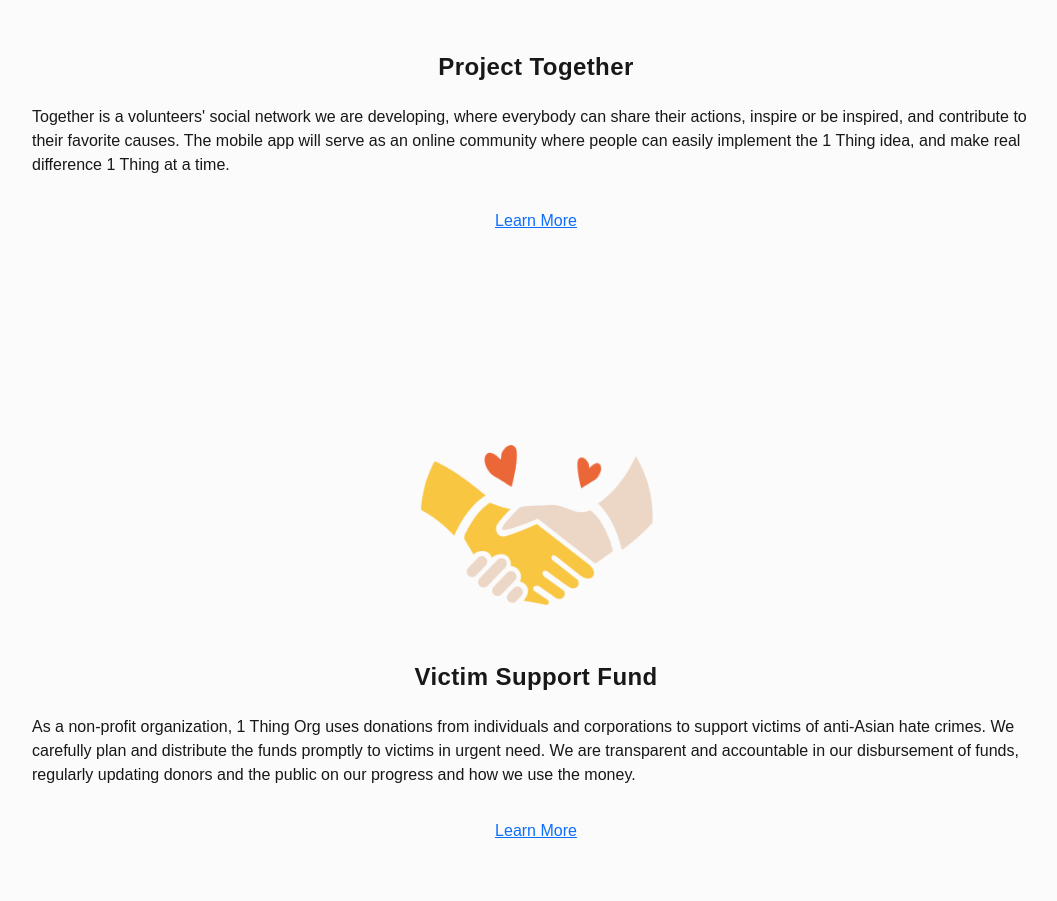
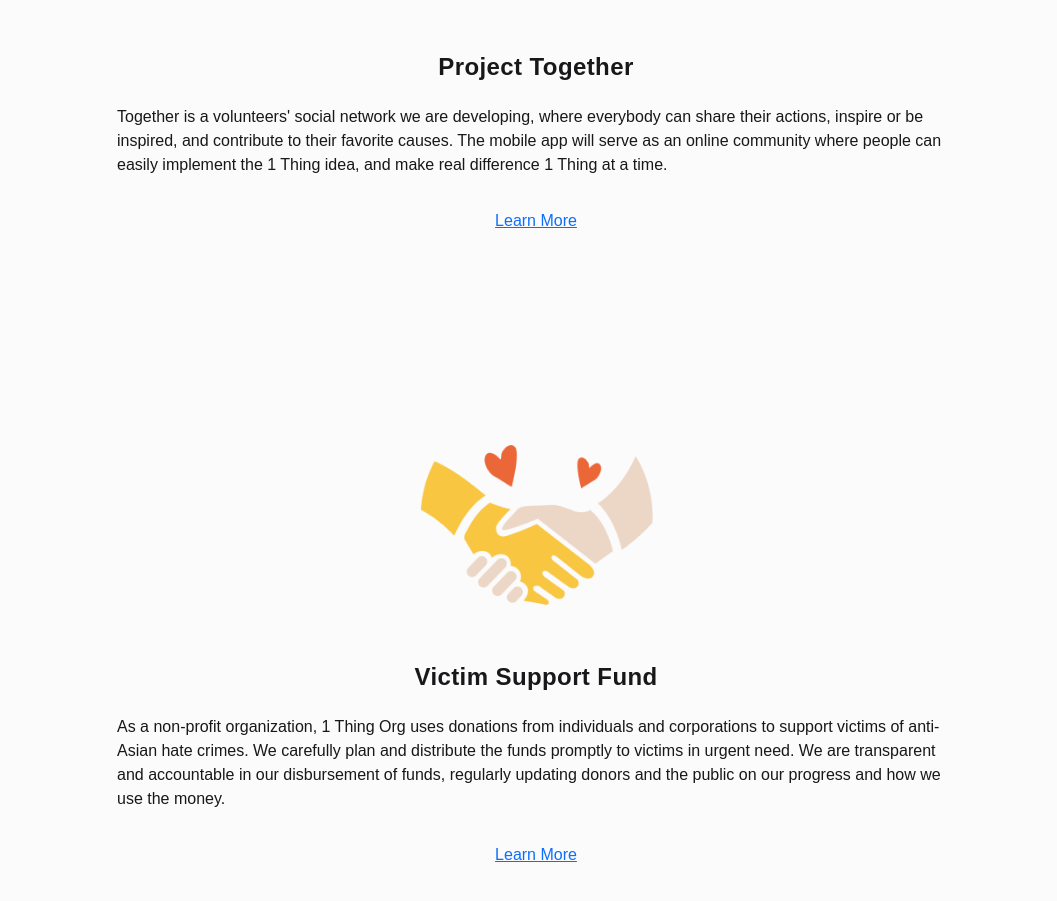
Before and after one commit to 1thing-org/1thing.org, a React (Create React App) app: page / in a window 1280 px wide. Shown: the part 2248-3149 px from the top of the page, without its empty margins (104-1161 px from the left). Built offline with nearby package versions, Linux system fonts and the light colour scheme; no server answers.

Commit message:
fix: updated the css of WorkingOn component

```diff
--- a/src/components/home/WorkingOn/WorkingOn.css
+++ b/src/components/home/WorkingOn/WorkingOn.css
@@ -85,7 +85,9 @@
   font-style: normal;
   font-weight: 400;
   text-align: left;
-  width: 380px;
+  width: 100%;
+  max-width: 100%;
+  word-wrap: break-word;
 }
 
 .link {
```
